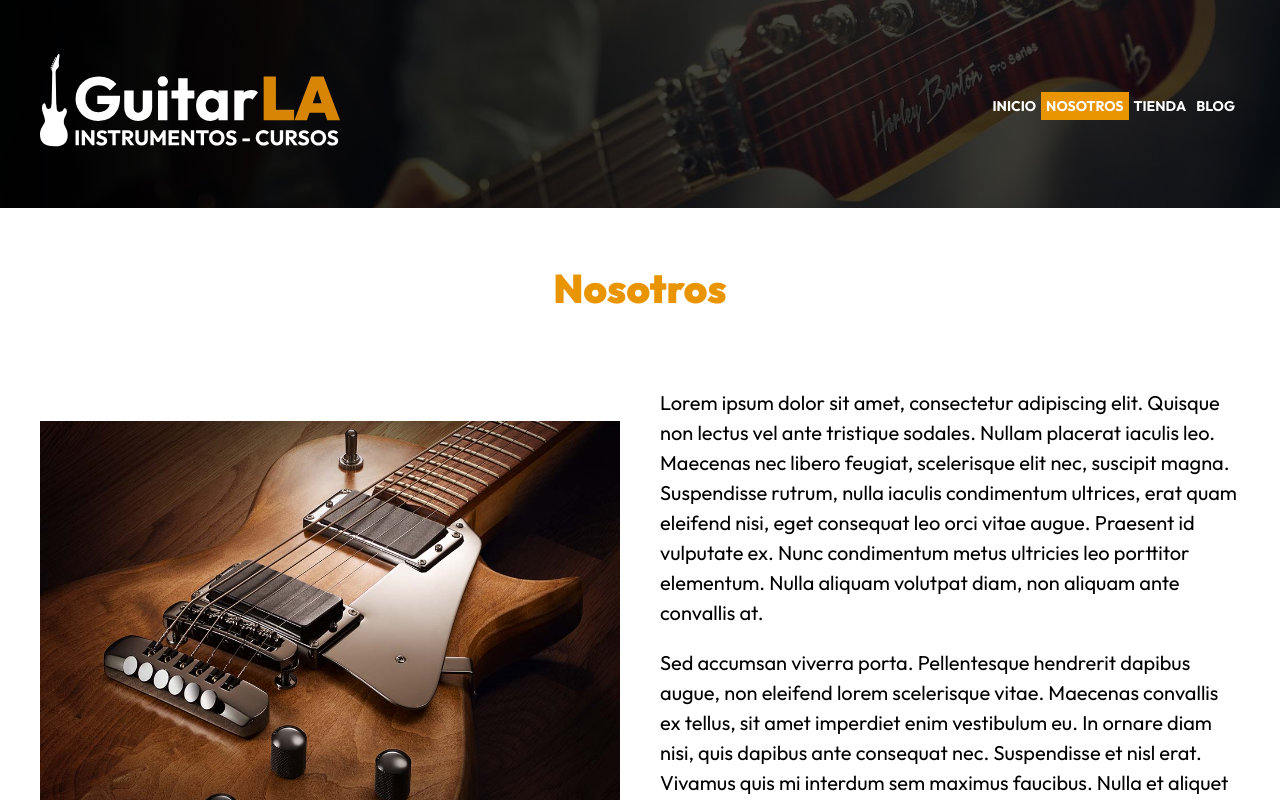
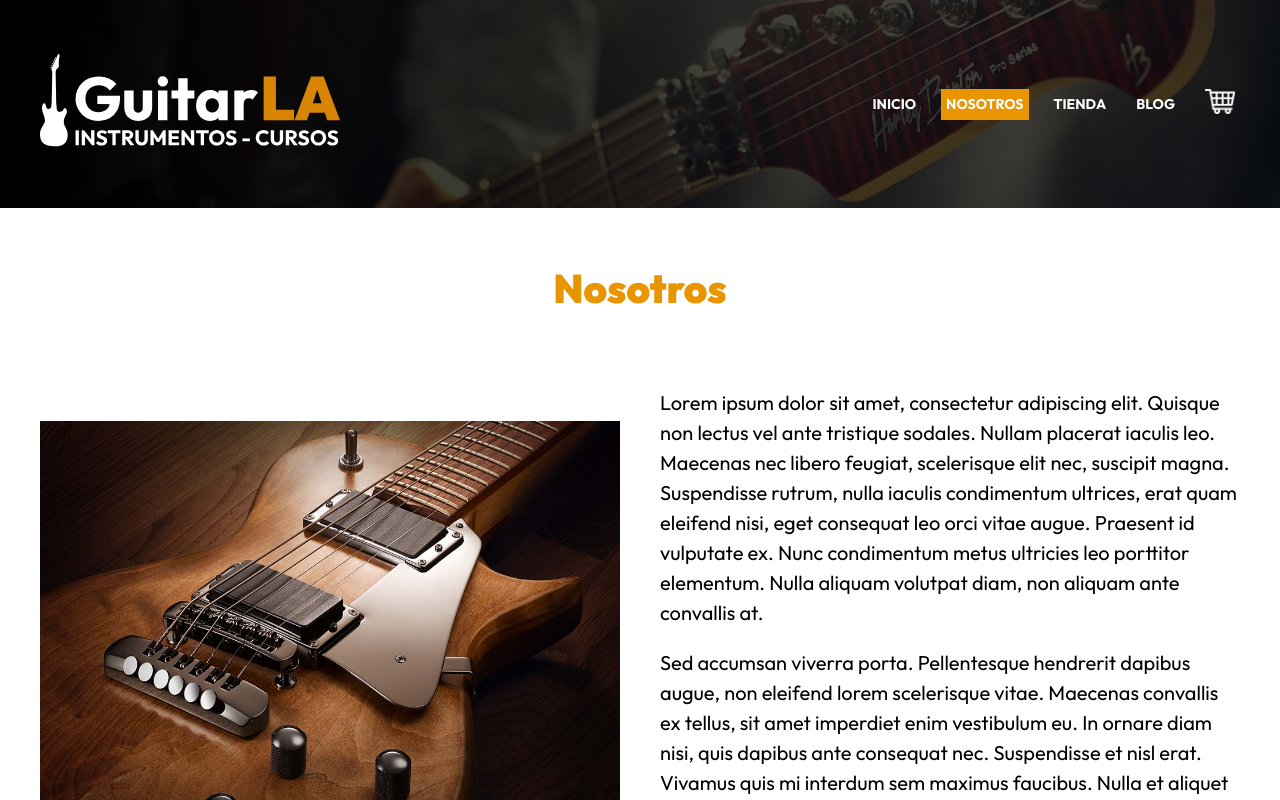
Before and after one commit to avsebastian/guitar-store, a Next.js app: page /nosotros in a window 1280 px wide. Shown: the top 800 px of the page. Built offline with nearby package versions, Linux system fonts and the light colour scheme.

Commit message:
add page Carrito

```diff
--- a/components/Header.js
+++ b/components/Header.js
@@ -21,25 +21,34 @@
                 />
               </a>
             </Link>
-            <nav className={styles.navegacion}>
+            <nav className='navegacion'>
                 <Link href="/">
-                  <a className={router.pathname === '/' ? styles.active : ''}>
+                  <a className={router.pathname === '/' ? 'active' : ''}>
                     Inicio
                   </a>
                 </Link>
                 <Link href="/nosotros">
-                  <a className={router.pathname === '/nosotros' ? styles.active : ''}>
+                  <a className={router.pathname === '/nosotros' ? 'active' : ''}>
                     Nosotros
                   </a>
                   </Link>
                   <Link href="/tienda">
-                    <a className={router.pathname === '/tienda' ? styles.active : ''}>
+                    <a className={router.pathname === '/tienda' ? 'active' : ''}>
                     Tienda
                     </a>
                   </Link>
                   <Link href="/blog">
-                  <a className={router.pathname === '/blog' ? styles.active : ''}>
+                  <a className={router.pathname === '/blog' ? 'active' : ''}>
                     Blog
+                  </a>
+                </Link>
+                <Link href="/carrito">
+                  <a className={router.pathname === '/carrito' ? 'active' : ''}>
+                      <Image width={30}
+                             height={25}
+                             src="/images/carrito.png"
+                             alt="img carritos"
+                      />
                   </a>
                 </Link>
 
--- a/pages/index.js
+++ b/pages/index.js
@@ -6,10 +6,6 @@
 import Curso from '../components/Curso'
 
 export default function Home({guitarras, posts, curso}) {
-
-  // console.log('guitarras', guitarras)
-  // console.log('posts', posts)
-  console.log('curso', curso)
 
   return (
     <div>
--- a/styles/Header.module.css
+++ b/styles/Header.module.css
@@ -17,19 +17,3 @@
         justify-content: space-between;
     }
 }
-
-.navegacion a {
-    color: var(--blanco);
-    text-decoration: none;
-    font-size: 1.4rem;
-    font-weight: 700;
-    text-transform: uppercase;
-    padding: .5rem;
-    transition-property: background-color;
-    transition-duration: 300ms;
-  }
-
-.navegacion a:hover,
-.active {
-  background-color: var(--primary);
-}
--- a/styles/globals.css
+++ b/styles/globals.css
@@ -41,7 +41,24 @@
 .navegacion {
   margin-top: 5rem;
   display: flex;
+  align-items: center;
   gap: 2rem;
+}
+
+.navegacion a {
+  color: var(--blanco);
+  text-decoration: none;
+  font-size: 1.4rem;
+  font-weight: 700;
+  text-transform: uppercase;
+  padding: .5rem;
+  transition-property: background-color;
+  transition-duration: 300ms;
+}
+
+.navegacion a:hover,
+.active {
+background-color: var(--primary);
 }
 
 @media (min-width: 768px) {
```
Also changed, not shown: pages/carrito.js (added, +28 -0 lines), public/images/carrito.png (added), styles/carrito.module.css (added).
